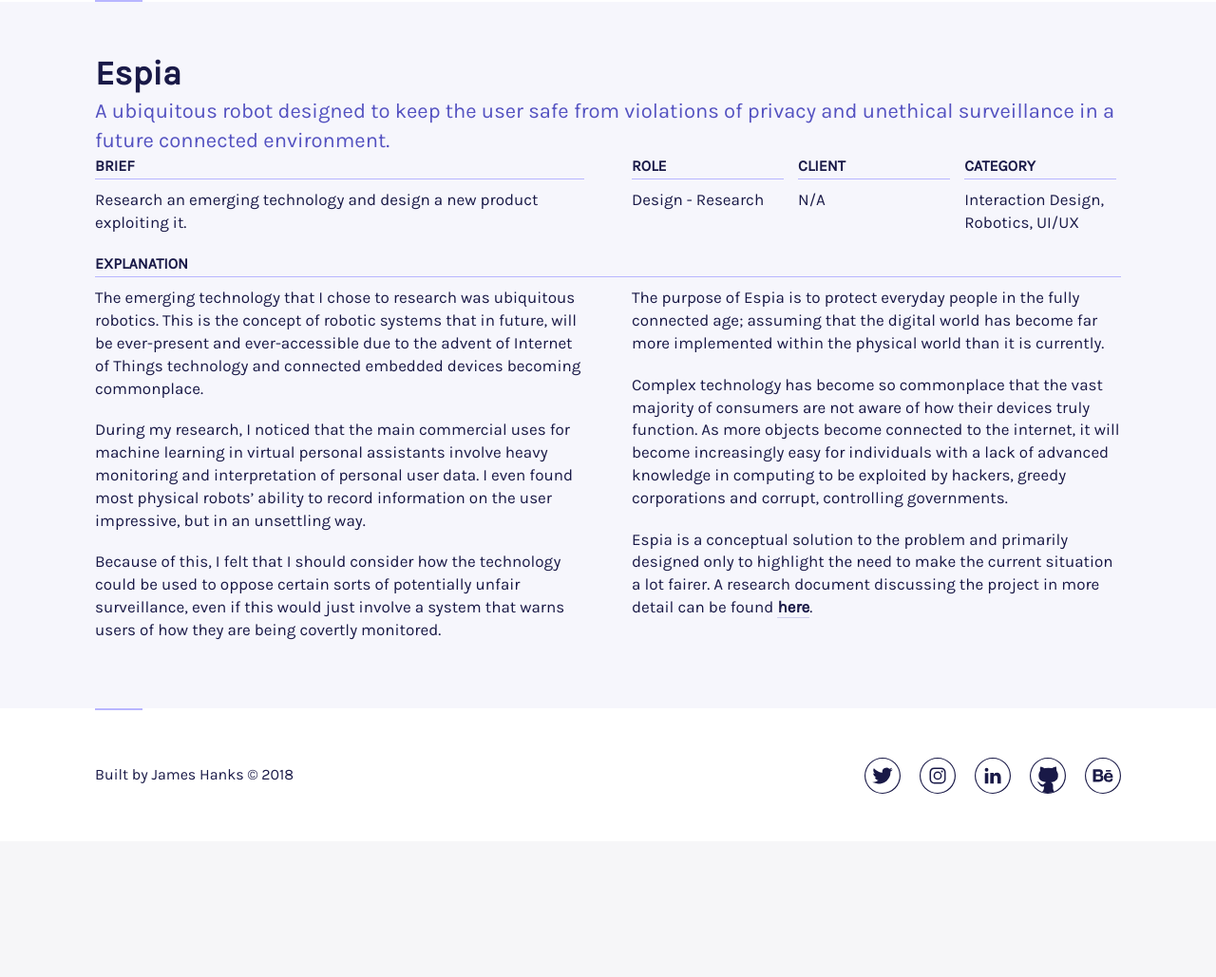
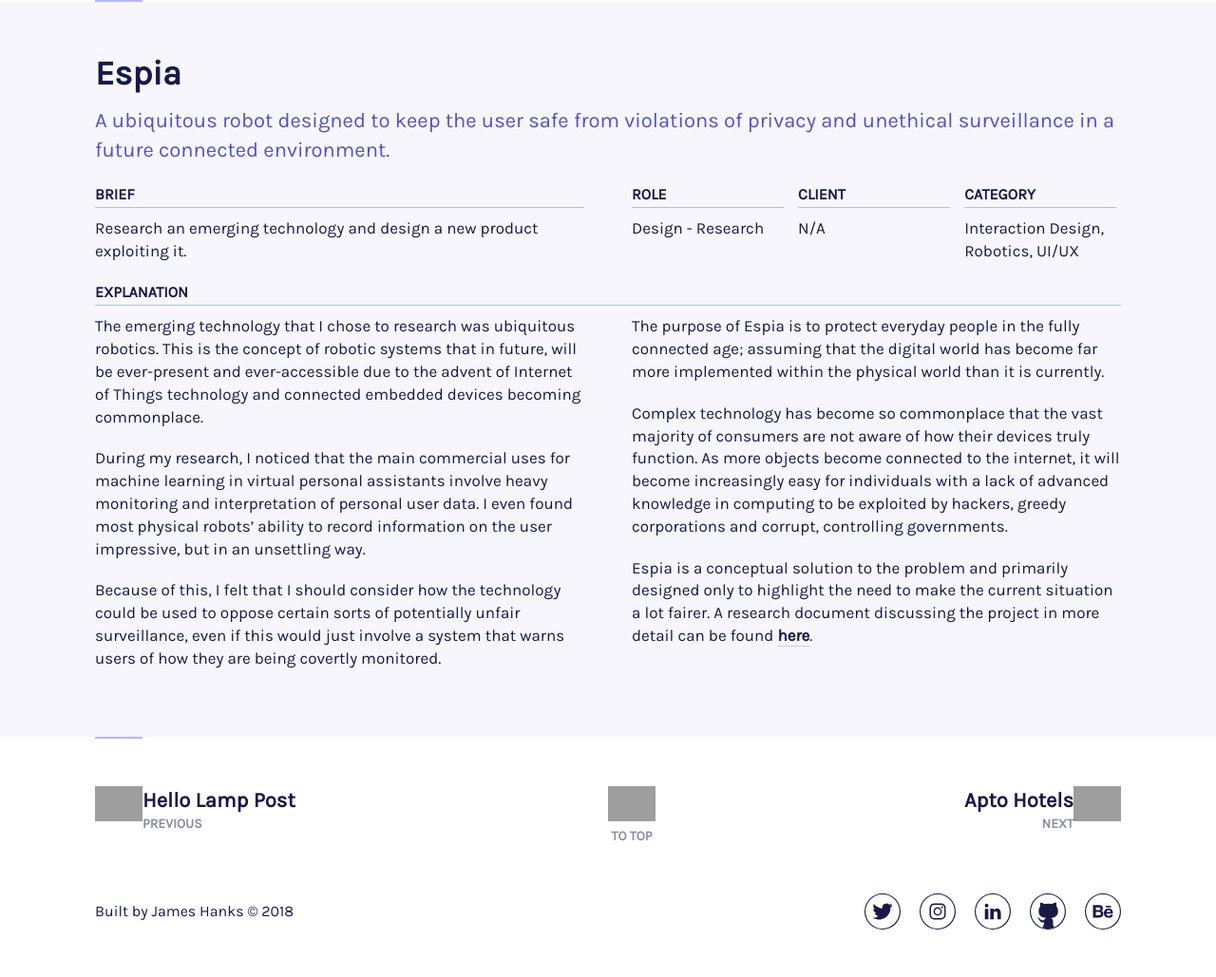
Before and after one commit to JamesHanks/Portfolio-3.0, a PHP site: page /project.php in a window 1280 px wide. Shown: the part 225-1254 px from the top of the page at 95% size. Before the commit the page ends 1061 px from the top, so only its background shows below. Run offline with PHP 8.4, Linux system fonts and the light colour scheme; grey boxes are pictures that could not be loaded.

Commit message:
Case study structure

```diff
--- a/about.php
+++ b/about.php
@@ -84,11 +84,11 @@
 
 				<h2>Hello! My name is James and I’m a designer and developer based in London.</h2>
 
-				<p>I’m a final year BSc Digital Design student at <a href="https://www.brunel.ac.uk/" target="blank">Brunel University London</a>, having just completed my placement year working at <a href="http://panstudio.co.uk/" target="blank">PAN Studio</a>. I enjoy crafting elegant, user-centric and robust applications.</p>
+				<p>I’m a final year BSc Digital Design student at <a href="https://www.brunel.ac.uk/" target="blank">Brunel University London</a>, having just completed my placement year working at <a href="http://panstudio.co.uk/" target="blank">PAN Studio</a>. I enjoy crafting elegant, user-centric and robust digital products.</p>
 
 				<p>A firm believer in the value of empathy, I believe that when applied to design and technology, it can form incredible things that make a genuinely positive impact on the world we live in.</p>
 
-				<p>If you would like to collaborate in some way or just chat, please email me at <a href="mailto:james.ra.hanks@gmail.com">james.ra.hanks@gmail.com</a>. I’ll do my best to respond as quickly as possible!</p>
+				<p>If you would like to collaborate in some way or just chat, please email me at <a href="mailto:contact@jameshanks.net">contact@jameshanks.net</a>. I’ll do my best to respond as quickly as possible!</p>
 
 				<p>I can also be found on: <a href="https://www.linkedin.com/in/jameshanks" target="blank">LinkedIn</a> - <a href="https://www.twitter.com/jameshanks_" target="blank">Twitter</a> - <a href="https://www.instagram.com/jameshanks_" target="blank">Instagram</a>
 
--- a/css/core/base.scss
+++ b/css/core/base.scss
@@ -428,15 +428,25 @@ header{
 
 .case-study-container{
 	.heading-small{
-		padding-bottom: 2px;
 		border-bottom: solid 1px;
 		border-color: $light;
 		display: block;
 		margin-bottom: 5px;
+		padding-bottom: 2px;
 
 		@media only screen and (min-width: $large){
 			margin-bottom: 10px;
 		}
+	}
+}
+
+.case-study-intro{
+	h1 {
+		margin-bottom: 10px;
+	}
+
+	h2{
+		margin-bottom: 20px;
 	}
 }
 
@@ -484,6 +494,75 @@ header{
 
 	@media only screen and (max-width: $large){
 		display: block;
+
+		.case-study-details{
+			div{
+				float: left;
+				width: 31%;
+			}
+
+			.case-study-role{
+				padding-right: 3%;
+			}
+
+			.case-study-client{
+				padding-right: 3%;
+			}
+		}
+	}
+
+	@media only screen and (max-width: $small){
+		.case-study-details{
+			div{
+				width: 100%;
+			}
+		}
+	}
+}
+
+.case-study-arrow-1, .case-study-arrow-2, .case-study-arrow-top{
+	img{
+		width: 50px;
+	}
+
+	&:hover{
+		h3{ color: $midtone; }
+		h4{	color: $light; }
+	}
+
+	&:active{
+		h3{ color: $light; }
+		h4{	color: $midtone-25; }
+	}
+}
+
+@media only screen and (min-width: $large){
+	.case-study-arrows-container{
+		display: flex;
+		justify-content: space-between;
+		margin-bottom: 50px;
+	}
+
+	.case-study-arrow-1{
+		min-width: 250px;
+		text-align: left;
+
+		.left-arrow{
+			float: left;
+		}
+	}
+
+	.case-study-arrow-top{
+		text-align: center;
+	}
+
+	.case-study-arrow-2{
+		min-width: 200px;
+		text-align: right;
+
+		.right-arrow{
+			float: right;
+		}
 	}
 }
 
@@ -515,7 +594,7 @@ footer{
 					top: -4px;
 				}
 
-				/* .footer-logo{
+				.footer-logo{
 					fill: $dark;
 					-webkit-transition: $link;
 					transition: $link;
@@ -527,7 +606,7 @@ footer{
 					&:active{
 						fill: $light;
 					}
-				} */
+				}
 			}
 		}
 	}
--- a/css/styles.css
+++ b/css/styles.css
@@ -447,14 +447,19 @@ header {
 
 /* ==================== CASE STUDY ==================== */
 .case-study-container .heading-small {
-  padding-bottom: 2px;
   border-bottom: solid 1px;
   border-color: #B8B6FF;
   display: block;
-  margin-bottom: 5px; }
+  margin-bottom: 5px;
+  padding-bottom: 2px; }
   @media only screen and (min-width: 940px) {
     .case-study-container .heading-small {
       margin-bottom: 10px; } }
+
+.case-study-intro h1 {
+  margin-bottom: 10px; }
+.case-study-intro h2 {
+  margin-bottom: 20px; }
 
 .case-study-text-wrap {
   display: flex; }
@@ -482,8 +487,49 @@ header {
       width: 50%; } }
   @media only screen and (max-width: 940px) {
     .case-study-text-wrap {
-      display: block; } }
+      display: block; }
+      .case-study-text-wrap .case-study-details div {
+        float: left;
+        width: 31%; }
+      .case-study-text-wrap .case-study-details .case-study-role {
+        padding-right: 3%; }
+      .case-study-text-wrap .case-study-details .case-study-client {
+        padding-right: 3%; } }
+  @media only screen and (max-width: 625px) {
+    .case-study-text-wrap .case-study-details div {
+      width: 100%; } }
 
+.case-study-arrow-1 img, .case-study-arrow-2 img, .case-study-arrow-top img {
+  width: 50px; }
+.case-study-arrow-1:hover h3, .case-study-arrow-2:hover h3, .case-study-arrow-top:hover h3 {
+  color: #5452C1; }
+.case-study-arrow-1:hover h4, .case-study-arrow-2:hover h4, .case-study-arrow-top:hover h4 {
+  color: #B8B6FF; }
+.case-study-arrow-1:active h3, .case-study-arrow-2:active h3, .case-study-arrow-top:active h3 {
+  color: #B8B6FF; }
+.case-study-arrow-1:active h4, .case-study-arrow-2:active h4, .case-study-arrow-top:active h4 {
+  color: rgba(84, 82, 193, 0.25); }
+
+@media only screen and (min-width: 940px) {
+  .case-study-arrows-container {
+    display: flex;
+    justify-content: space-between;
+    margin-bottom: 50px; }
+
+  .case-study-arrow-1 {
+    min-width: 250px;
+    text-align: left; }
+    .case-study-arrow-1 .left-arrow {
+      float: left; }
+
+  .case-study-arrow-top {
+    text-align: center; }
+
+  .case-study-arrow-2 {
+    min-width: 200px;
+    text-align: right; }
+    .case-study-arrow-2 .right-arrow {
+      float: right; } }
 /* ==================== FOOTER ==================== */
 footer .footer-content {
   align-items: center;
--- a/js/main.js
+++ b/js/main.js
@@ -12,7 +12,7 @@ var msnry = new Masonry( grid, {
 // Activate below button
 window.scrollDown = function(target) {
 	var scrollContainer = target;
-		do { // Locate the scroll container
+		do { // Find scrollContainer
 			scrollContainer = scrollContainer.parentNode;
 			if (!scrollContainer) return;
 			scrollContainer.scrollTop += 1;
@@ -29,6 +29,7 @@ window.scrollDown = function(target) {
 			c.scrollTop = a + (b - a) / 30 * i;
 			setTimeout(function(){ scroll(c, a, b, i); }, 17);
 		}
+
 		// Start scrolling
 		scroll(scrollContainer, scrollContainer.scrollTop, targetY, 0);
 	}
--- a/project.php
+++ b/project.php
@@ -136,6 +136,32 @@
 	<footer>
 
 		<!-- Next, to-top and previous arrows will go here -->
+		<div class="case-study-arrows-container">
+
+			<a href="#">
+				<div class="case-study-arrow-1">
+					<img src="left-arrow" class="left-arrow">
+					<h3>Hello Lamp Post</h3>
+					<h4>Previous</h4>
+				</div>
+			</a>
+
+			<a href="#">
+				<div class="case-study-arrow-top">
+					<img src="up-arrow">
+					<h4>To Top</h4>
+				</div>
+			</a>
+
+			<a href="#">
+				<div class="case-study-arrow-2 project-details">
+					<img src="right-arrow" class="right-arrow">
+					<h3>Apto Hotels</h3>
+					<h4>Next</h4>
+				</div>
+			</a>
+
+		</div>
 
 		<div class="footer-content">
 			<div class="footer-copyright">
```
Also changed, not shown: index.php (line endings or trailing spaces), 2 other files.
